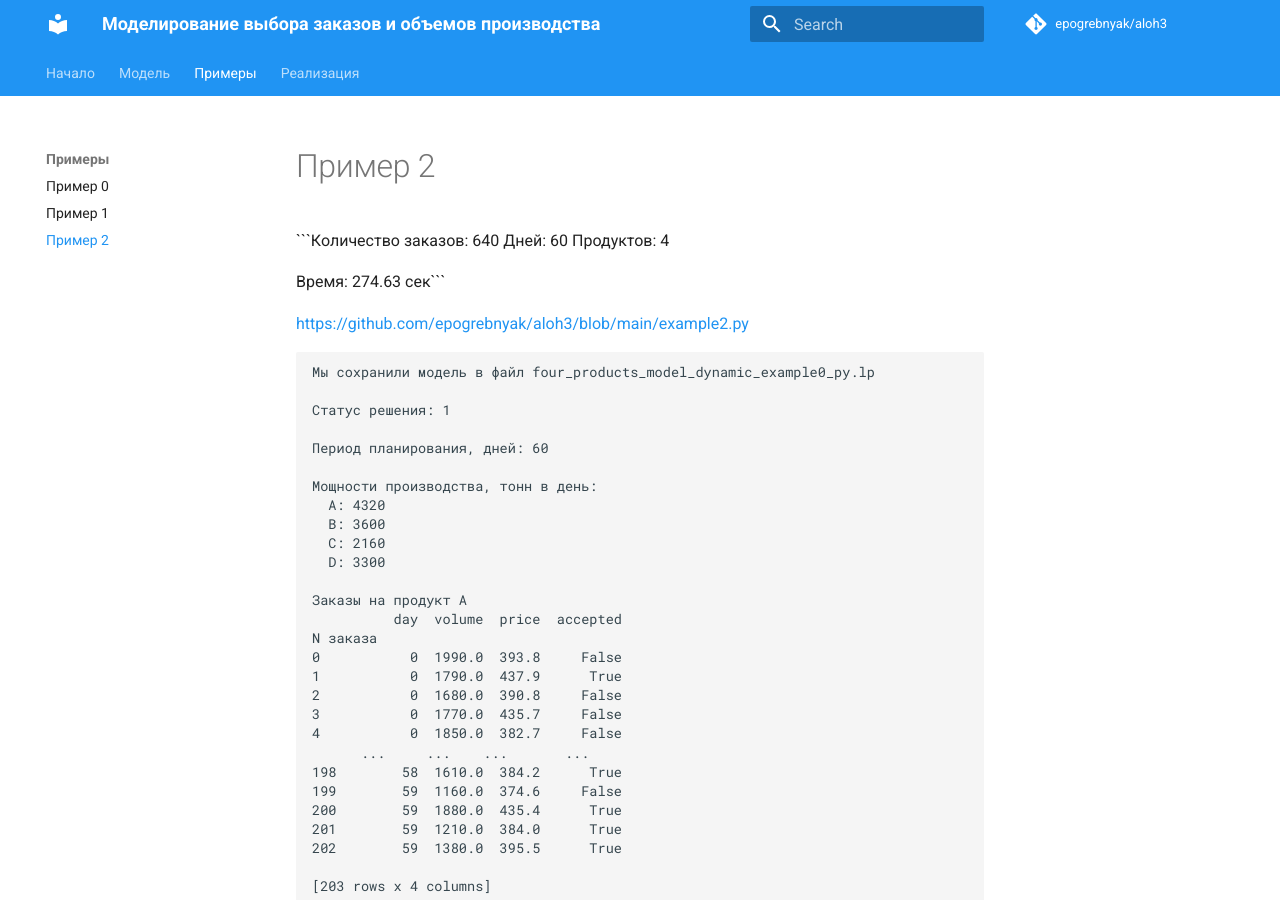
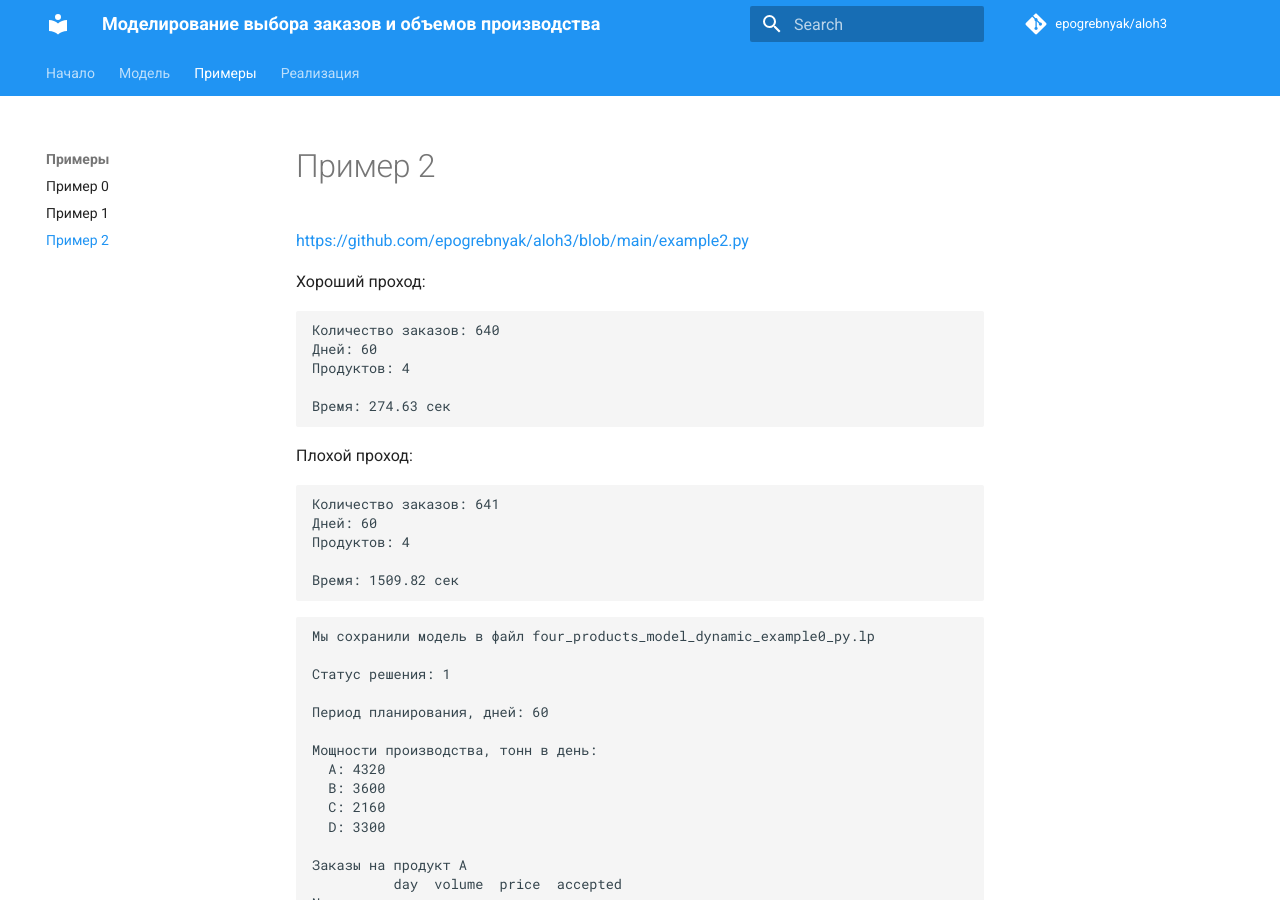
Before and after one commit to epogrebnyak/aloh, an MkDocs documentation site: the page built from docs/example2.md, in a window 1280 px wide and 900 px high. Built offline with MkDocs 1.6.1 and Material for MkDocs 9.7.7, drawn with Linux system fonts in a browser that asks for light colours; comment, search, counter and statistics services are not loaded.

Commit message:
very long run  for example 2

````diff
--- a/docs/example2.md
+++ b/docs/example2.md
@@ -1,12 +1,28 @@
 # Пример 2
 
-```Количество заказов: 640
+<https://github.com/epogrebnyak/aloh3/blob/main/example2.py>
+
+
+Хороший проход:
+
+```
+Количество заказов: 640
 Дней: 60
 Продуктов: 4
 
-Время: 274.63 сек```
+Время: 274.63 сек
+```
 
-<https://github.com/epogrebnyak/aloh3/blob/main/example2.py>
+Плохой проход:
+
+```
+Количество заказов: 641
+Дней: 60
+Продуктов: 4
+
+Время: 1509.82 сек
+```
+
 
 ```
 Мы сохранили модель в файл four_products_model_dynamic_example0_py.lp
````
Also changed, not shown: contract/README.md (+3 -3 lines).
